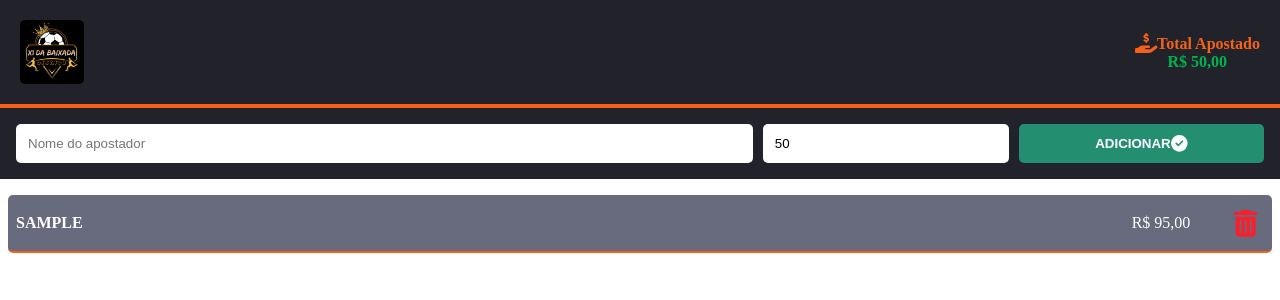
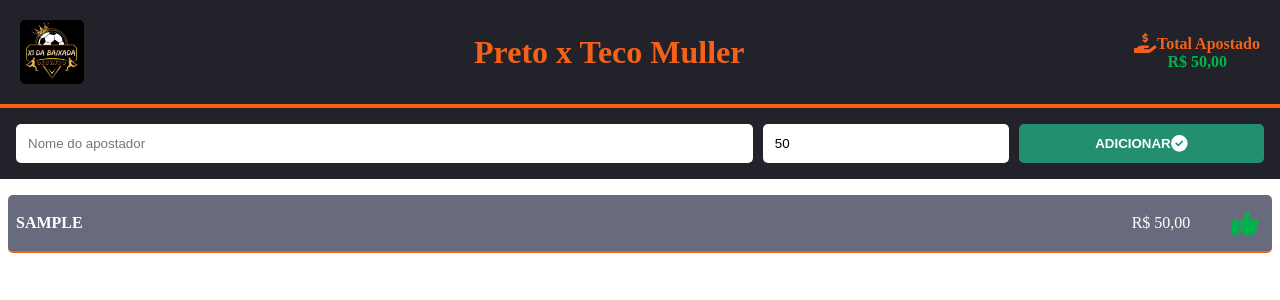
Before and after one commit to JL-Sousa/site_x1_baixada, a React (Vite) app: page / in a window 1280 px wide. Both pictures are taken after typing "Sample" into the empty fields and a click on the button "ADICIONAR". Shown: the top 300 px of the page. Built offline with nearby package versions, Linux system fonts and the light colour scheme.

Commit message:
jogo Teco

```diff
--- a/src/App.tsx
+++ b/src/App.tsx
@@ -27,7 +27,7 @@ function App() {
         {
           id: Math.random(),
           nome: nomeInput,
-          valor: valorinputAposta * 2 * 0.95,
+          valor: valorinputAposta, // * 2 * 0.95
         },
       ]);
 
--- a/src/components/Card/index.tsx
+++ b/src/components/Card/index.tsx
@@ -2,7 +2,11 @@ import { Apostador } from "../../App";
 import { Container, ContainerCard } from "./style";
 
 import { FontAwesomeIcon } from "@fortawesome/react-fontawesome";
-import { faTrashCan } from "@fortawesome/free-solid-svg-icons";
+import {
+  faTrashCan,
+  faRegular,
+  faThumbsUp,
+} from "@fortawesome/free-solid-svg-icons";
 
 type ApostadorProps = {
   apostador: Apostador;
@@ -29,7 +33,7 @@ export function Card({ apostador, deleteApostador }: ApostadorProps) {
           <p>{valorFormatado}</p>
         </div>
         <button onClick={handleDeleteApostador}>
-          <FontAwesomeIcon icon={faTrashCan} size="2x" />
+          <FontAwesomeIcon icon={faThumbsUp} size="2x" />
         </button>
       </ContainerCard>
     </Container>
--- a/src/components/Card/style.ts
+++ b/src/components/Card/style.ts
@@ -28,7 +28,7 @@ export const ContainerCard = styled.div`
   }
 
   button {
-    color: #fa1f2d;
+    color: #00b34c;
     background-color: #686a7d;
     border: none;
     width: 40px;
--- a/src/components/Header/index.tsx
+++ b/src/components/Header/index.tsx
@@ -18,6 +18,7 @@ export function Header({ aposta }: TotalApostaProps) {
   return (
     <HeaderContainer>
       <img src={logo} alt="logo x1 da baixada" />
+      <h1>Preto x Teco Muller</h1>
       <div>
         <h3>
           <FontAwesomeIcon icon={faHandHoldingDollar} size="lg" />
--- a/src/components/Header/styles.ts
+++ b/src/components/Header/styles.ts
@@ -6,6 +6,10 @@ export const HeaderContainer = styled.header`
   justify-content: space-between;
   padding: 20px;
   background-color: #22222b;
+
+  h1 {
+    color: #f56217;
+  }
 
   img {
     width: 64px;
```
